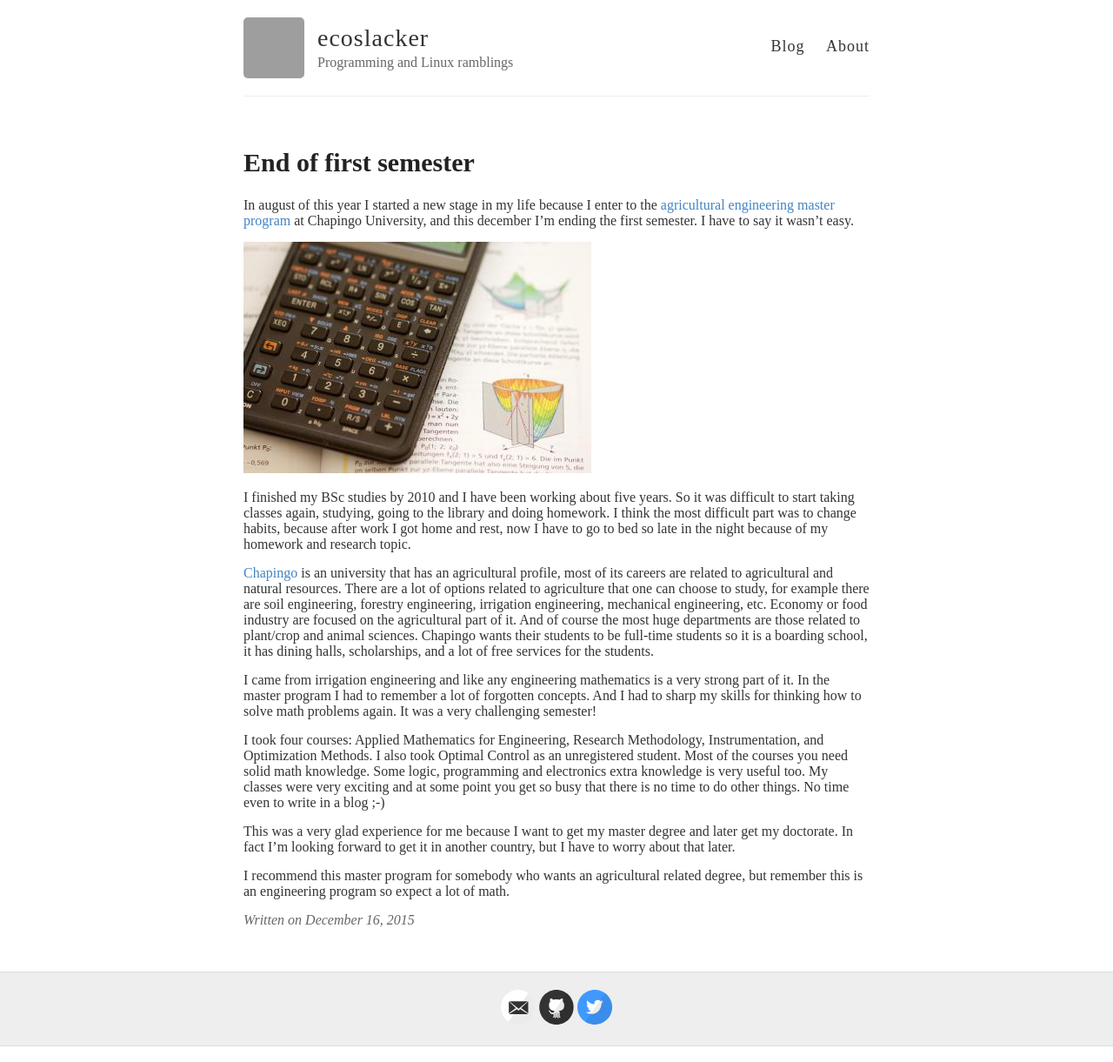
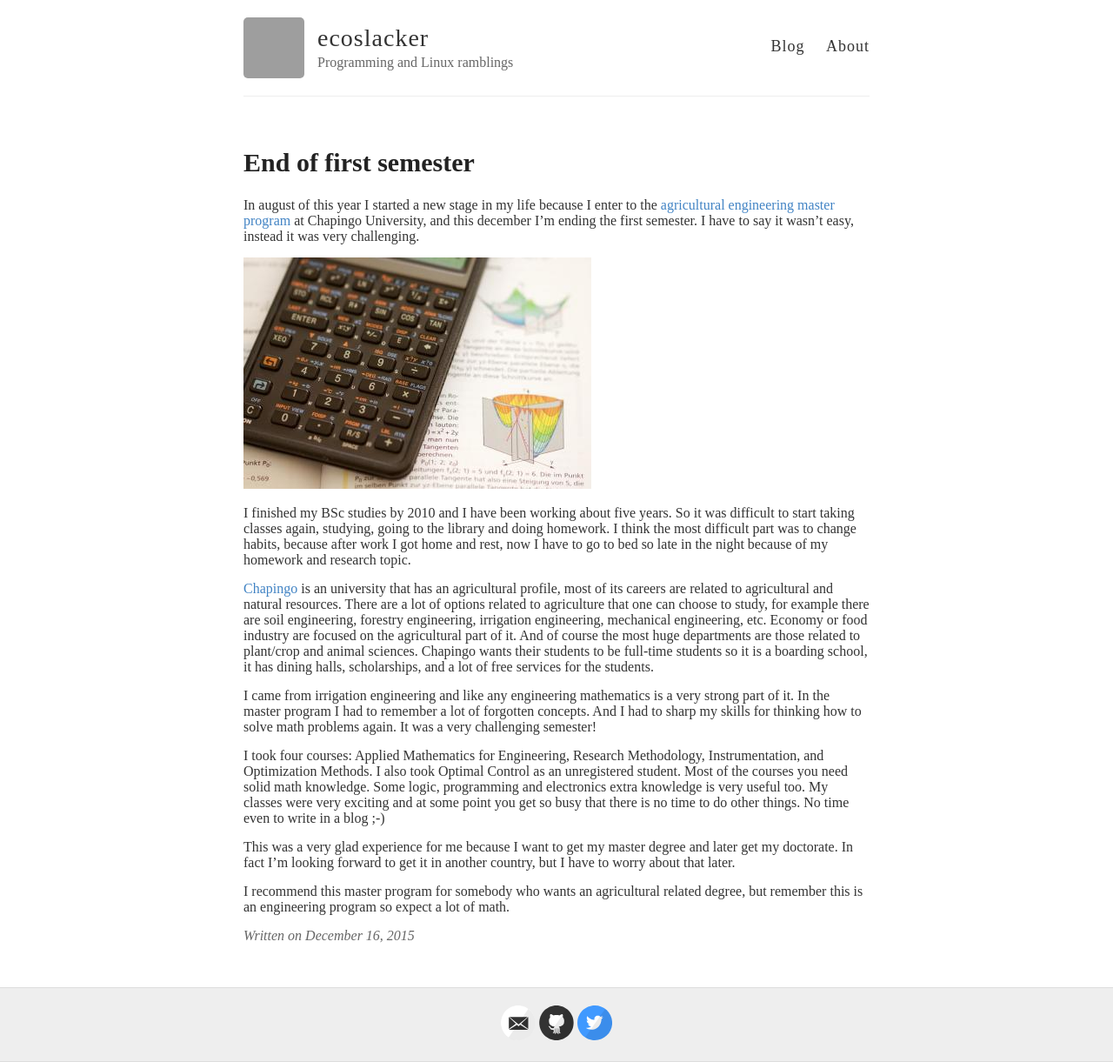
Before and after one commit to ecoslacker/ecoslacker.github.io, a Jekyll site: the page built from _posts/2015-12-16-end-of-first-semester.md, in a window 1280 px wide. Shown: the whole page at 87% size. Built offline with Jekyll 4.4.1, drawn with Linux system fonts in a browser that asks for light colours; grey boxes are pictures that could not be loaded.

Commit message:
Update 2015-12-16-end-of-first-semester.md

```diff
--- a/_posts/2015-12-16-end-of-first-semester.md
+++ b/_posts/2015-12-16-end-of-first-semester.md
@@ -2,7 +2,7 @@
 layout: post
 title: End of first semester
 ---
-In august of this year I started a new stage in my life because I enter to the <a href="http://portal.chapingo.mx/iauia/" target="_blank">agricultural engineering master program</a> at Chapingo University, and this december I'm ending the first semester. I have to say it wasn't easy.
+In august of this year I started a new stage in my life because I enter to the <a href="http://portal.chapingo.mx/iauia/" target="_blank">agricultural engineering master program</a> at Chapingo University, and this december I'm ending the first semester. I have to say it wasn't easy, instead it was very challenging.
 
 ![calculadora]({{ site.baseurl }}/images/calculator.jpg)
 
```
